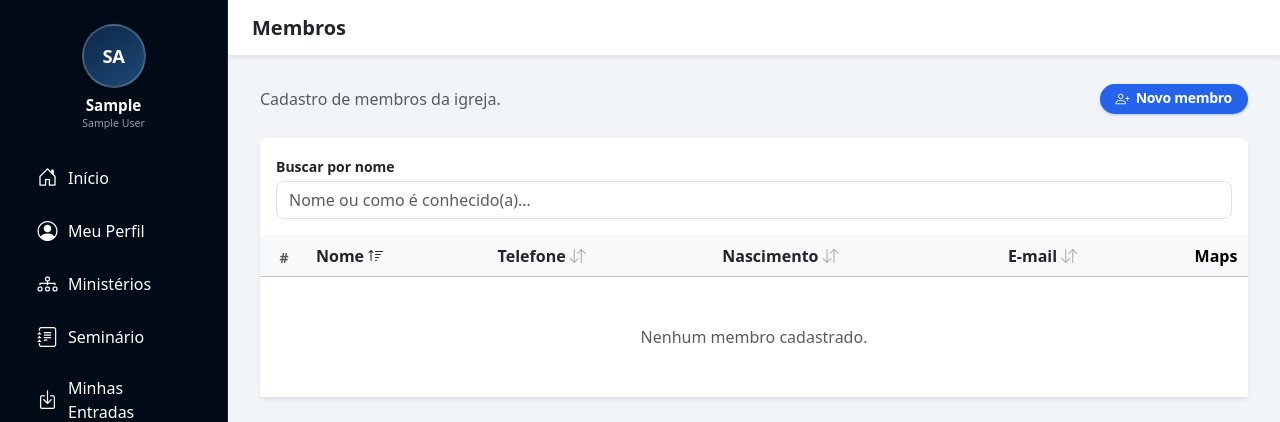
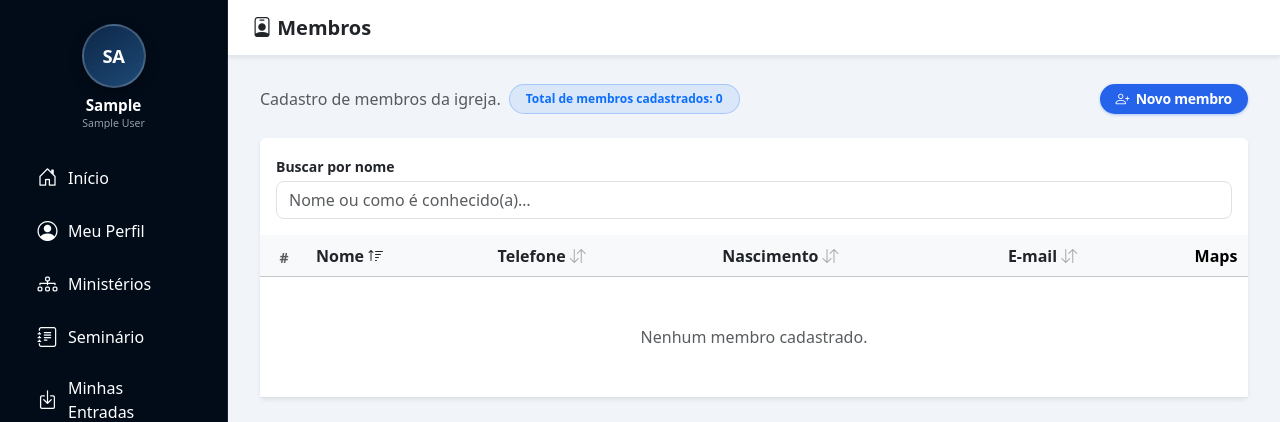
Before and after one commit to endersonjack/nova_app, a Django app: page /membros/ in a window 1280 px wide. Shown: the top 422 px of the page. Run offline with Django 5.2, Linux system fonts and the light colour scheme; the visitor is signed in with stand-in values (Sample User, id 1); data comes from the database, SQL or seed files in the repository; data that the repository does not hold is empty; some libraries are stand-ins or nearby versions.

Commit message:
UP: ajustes nos totais membros

```diff
--- a/membros/templates/membros/index.html
+++ b/membros/templates/membros/index.html
@@ -1,7 +1,12 @@
 {% extends "base.html" %}
 {% load static %}
 {% block title %}Membros{% endblock %}
-{% block page_title %}Membros{% endblock %}
+{% block page_title %}
+  <span class="mobile-gradient-title">
+    <span class="mobile-gradient-title__icon"><i class="bi bi-person-badge" aria-hidden="true"></i></span>
+    <span>Membros <span class="d-lg-none">({{ total_membros_cadastrados }} Cadastrados)</span></span>
+  </span>
+{% endblock %}
 
 {% block extra_css %}
   <link rel="stylesheet" href="https://unpkg.com/leaflet@1.9.4/dist/leaflet.css" crossorigin="" />
@@ -9,8 +14,9 @@
 {% endblock %}
 
 {% block content %}
-<div class="membro-lista-page">
+<div class="mobile-gradient-page membro-lista-page">
   <div class="membro-lista-page-head d-flex flex-column flex-md-row align-items-md-center justify-content-between gap-3 mb-4">
+    <div class="d-flex flex-column flex-sm-row align-items-start align-items-sm-center gap-2 flex-grow-1 min-w-0">
       <p class="text-muted mb-0">
         {% if membro_comum_somente_familia %}
           Só vê os membros da sua família (vínculo do seu utilizador, cônjuge, filhos e pais cadastrados).
@@ -18,6 +24,10 @@
           Cadastro de membros da igreja.
         {% endif %}
       </p>
+      <span class="badge rounded-pill text-bg-primary bg-opacity-10 text-primary border border-primary border-opacity-25 px-3 py-2 d-none d-lg-inline-flex">
+        Total de membros cadastrados: {{ total_membros_cadastrados }}
+      </span>
+    </div>
     {% if acesso_modulos.membros.editar %}
     <button type="button"
             class="btn btn-app btn-app-primary btn-sm px-3 d-inline-flex align-items-center justify-content-center gap-2 flex-shrink-0 position-relative"
--- a/membros/views.py
+++ b/membros/views.py
@@ -208,7 +208,13 @@ def _build_secao_ctx(request, membro, slug, form=None, post=None, with_form=Fals
 
 @requer_modulo('membros', edicao=False)
 def index(request):
-    return render(request, 'membros/index.html')
+    return render(
+        request,
+        'membros/index.html',
+        {
+            'total_membros_cadastrados': membros_visiveis_queryset(request.user).count(),
+        },
+    )
 
 
 @requer_modulo('membros', edicao=False)
```
Also changed, not shown: visitantes/templates/visitantes/index.html (+13 -3 lines), visitantes/views.py (+7 -1 lines). Lines whose indentation alone changed are shown as unchanged.
